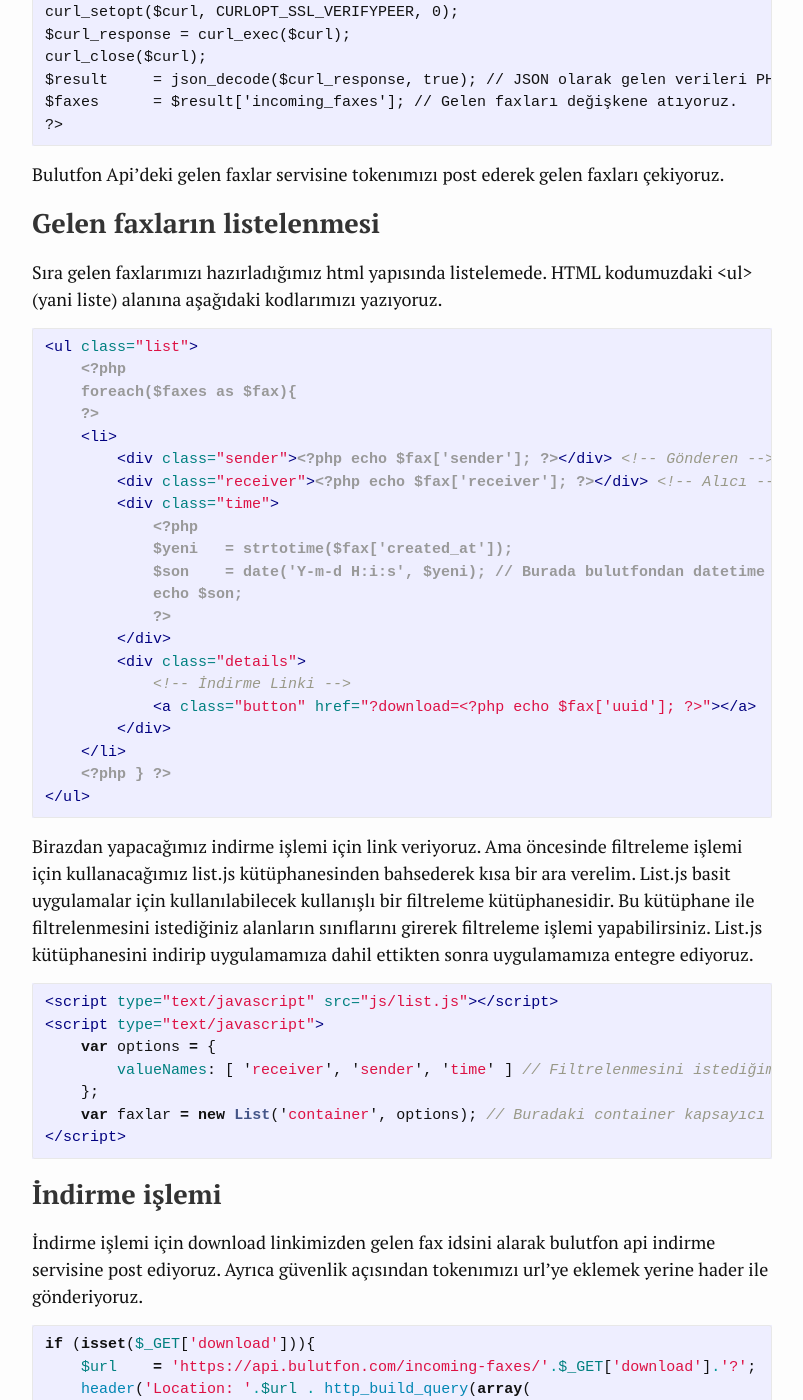
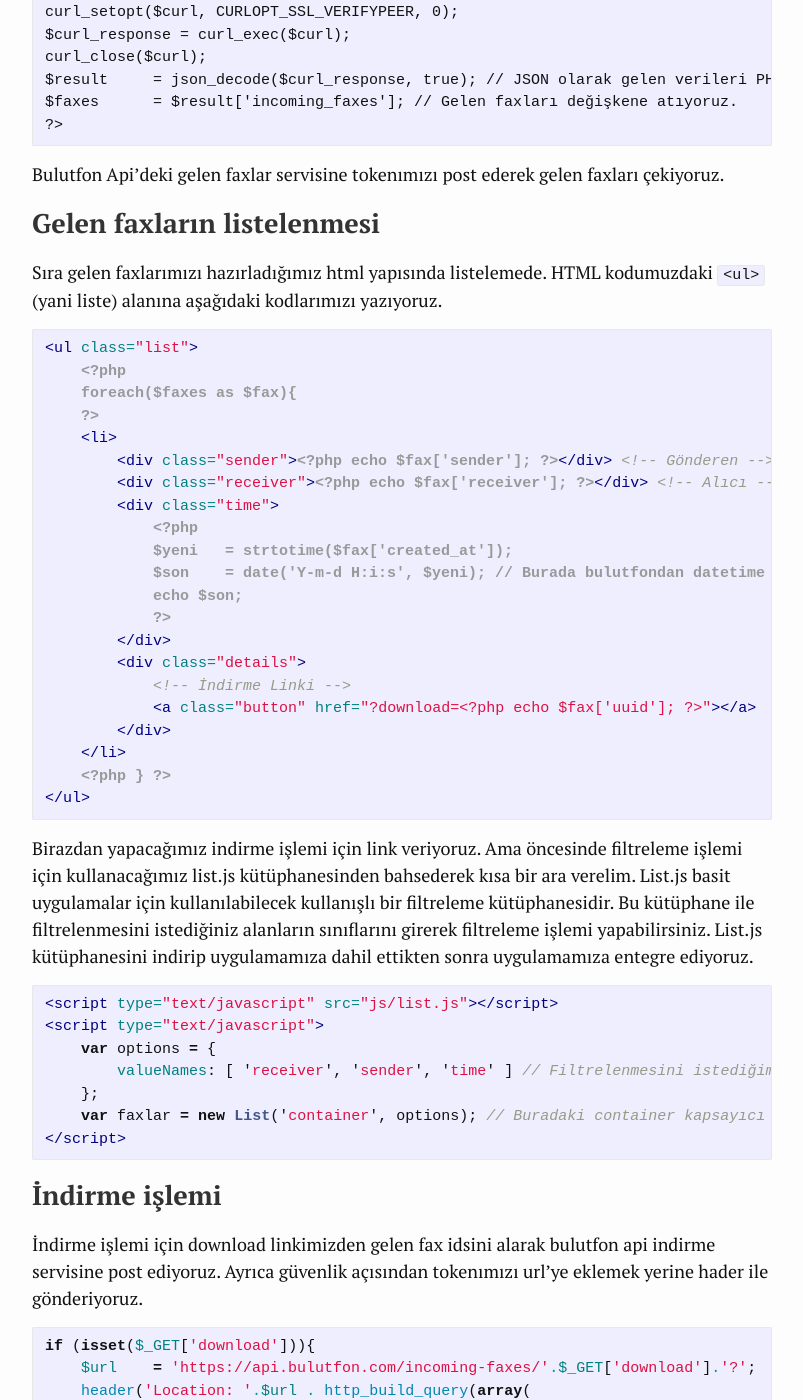
Before and after one commit to akademihelp/site, a Jekyll site: the page built from _posts/2016-01-04-curl-php-bulutfon-apiyi-kullanarak-gelen-fakslarin-listelenmesi.md, in a window 1280 px wide and 1400 px high, scrolled down 2690 px. Shown: the whole window, without its empty margins (238-1041 px from the left). Built offline with Jekyll 4.4.1, drawn with Linux system fonts in a browser that asks for light colours; Markdown is read by kramdown in place of the engine named in the settings; comment, search, counter and statistics services are not loaded.

````diff
--- a/_posts/2016-01-04-curl-php-bulutfon-apiyi-kullanarak-gelen-fakslarin-listelenmesi.md
+++ b/_posts/2016-01-04-curl-php-bulutfon-apiyi-kullanarak-gelen-fakslarin-listelenmesi.md
@@ -98,10 +99,9 @@ $faxes      = $result['incoming_faxes']; // Gelen faxları değişkene atıyoruz
 ```
 Bulutfon Api'deki gelen faxlar servisine tokenımızı post ederek gelen faxları çekiyoruz.
 
-
 # Gelen faxların listelenmesi
 
-Sıra gelen faxlarımızı hazırladığımız html yapısında listelemede. HTML kodumuzdaki <ul> (yani liste) alanına aşağıdaki kodlarımızı yazıyoruz.
+Sıra gelen faxlarımızı hazırladığımız html yapısında listelemede. HTML kodumuzdaki `<ul>` (yani liste) alanına aşağıdaki kodlarımızı yazıyoruz.
 
 ```html
 <ul class="list">
````
Also changed, not shown: other parts of _posts/2016-01-04-curl-php-bulutfon-apiyi-kullanarak-gelen-fakslarin-listelenmesi.md (+1 -0 lines).
